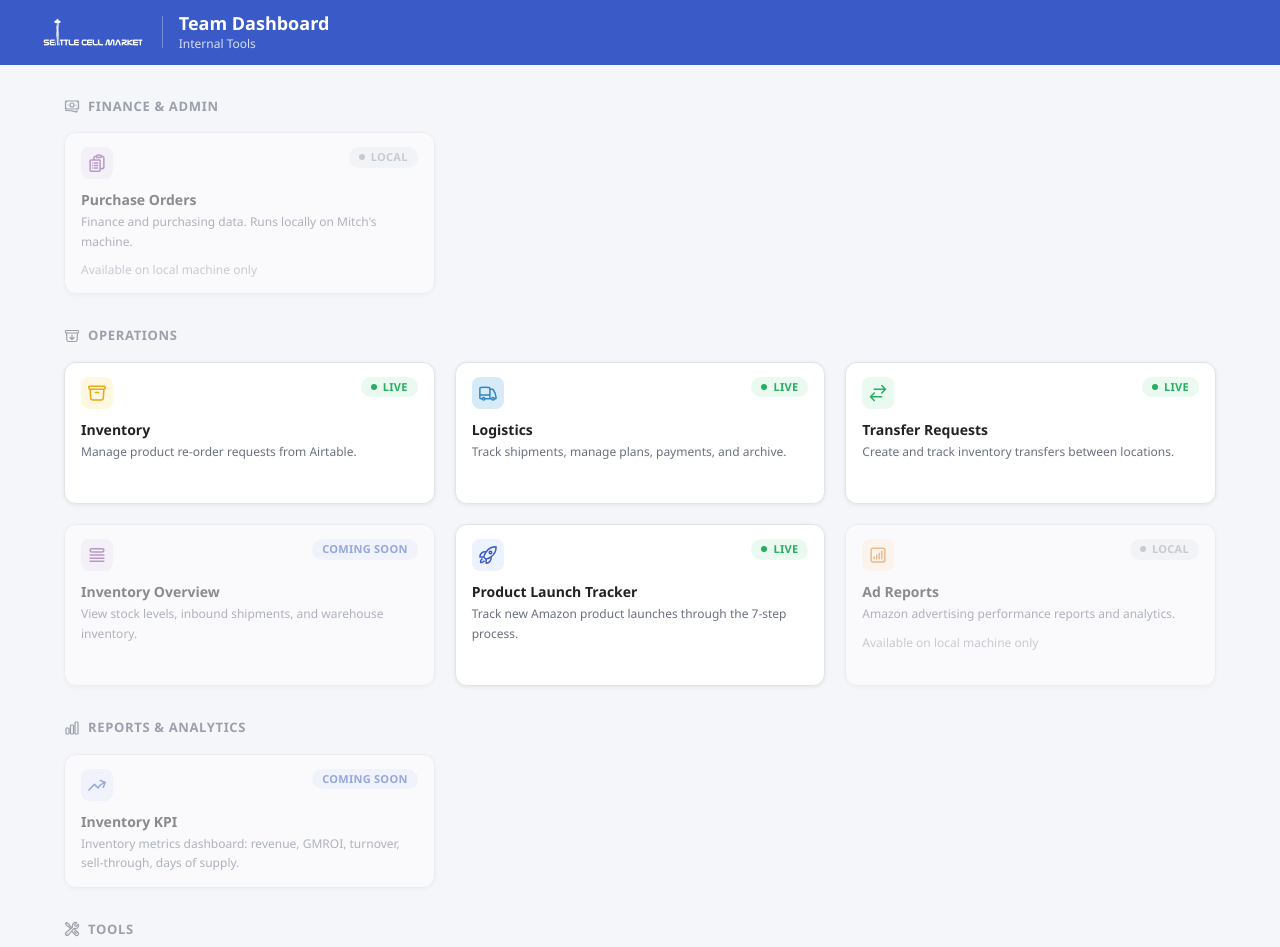
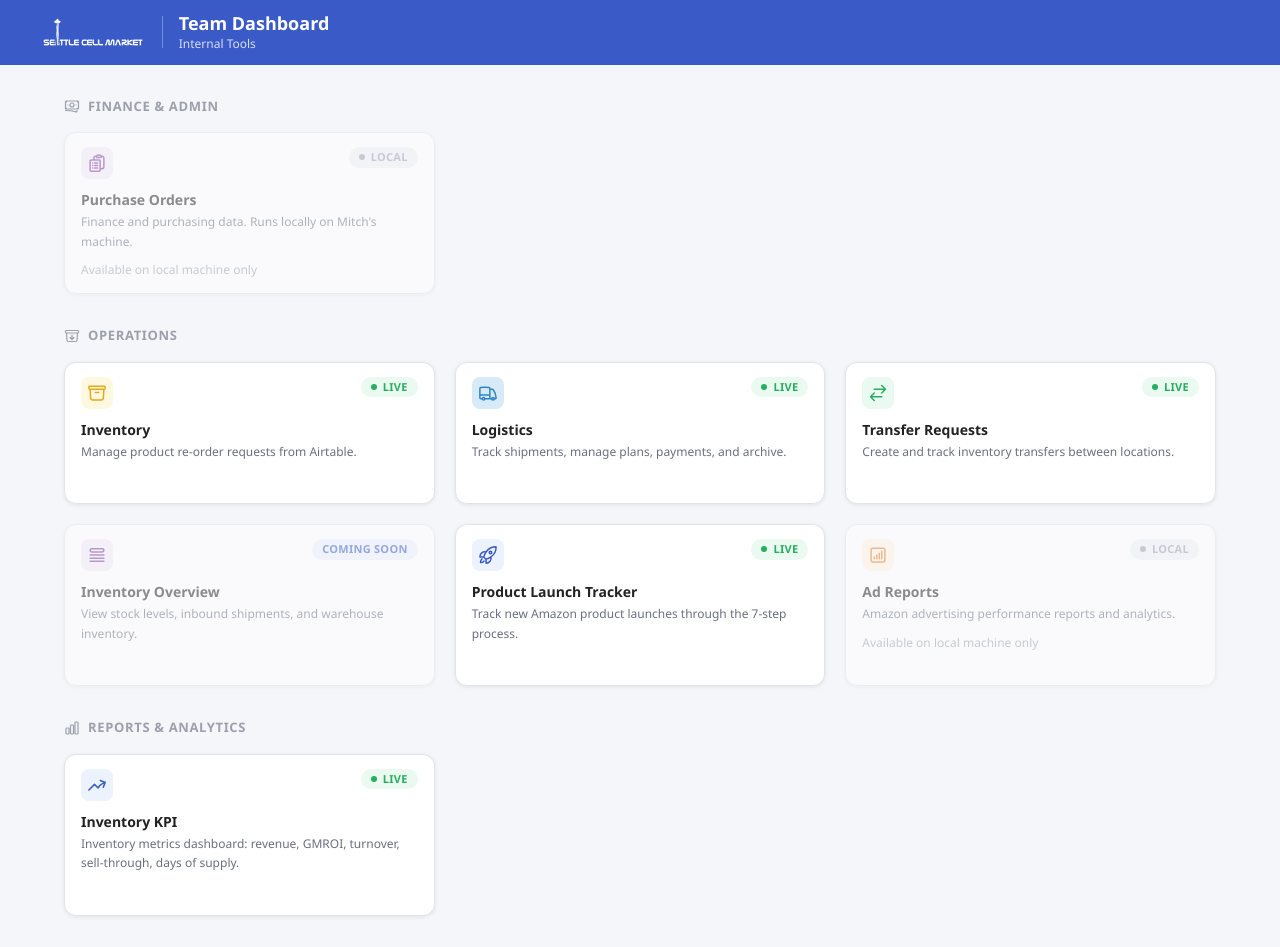
Before and after one commit to june648/scm-dashboard, a Next.js app: page / in a window 1280 px wide. Shown: the top 947 px of the page. Built offline with nearby package versions, Linux system fonts and the light colour scheme.

Commit message:
Mark Inventory KPI live with production URL
Co-Authored-By: Claude Opus 4.7 (1M context) <noreply@anthropic.com>

```diff
--- a/app/page.tsx
+++ b/app/page.tsx
@@ -143,7 +143,7 @@ const sections: Section[] = [
       {
         name: "Inventory KPI",
         description: "Inventory metrics dashboard: revenue, GMROI, turnover, sell-through, days of supply.",
-        url: null,
+        url: "https://inventory-kpi.vercel.app",
         icon: (
           <svg viewBox="0 0 24 24" fill="none" stroke="currentColor" strokeWidth={1.8} className="h-5 w-5">
             <path strokeLinecap="round" strokeLinejoin="round" d="M2.25 18L9 11.25l4.306 4.307a11.95 11.95 0 015.814-5.519l2.74-1.22m0 0l-5.94-2.281m5.94 2.28l-2.28 5.941" />
@@ -151,7 +151,7 @@ const sections: Section[] = [
         ),
         accentColor: "var(--primary)",
         accentBg: "var(--primary-light)",
-        status: "coming-soon",
+        status: "live",
       },
     ],
   },
```
